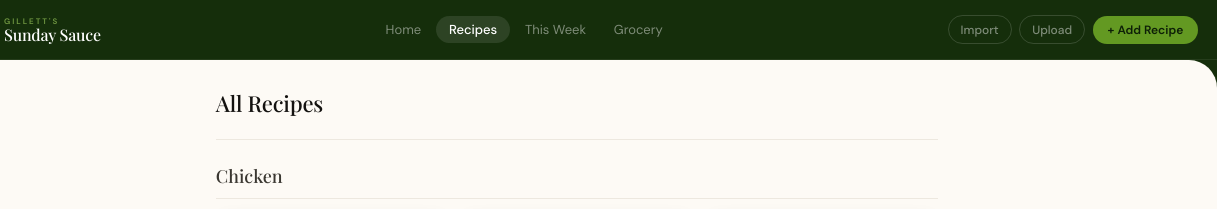
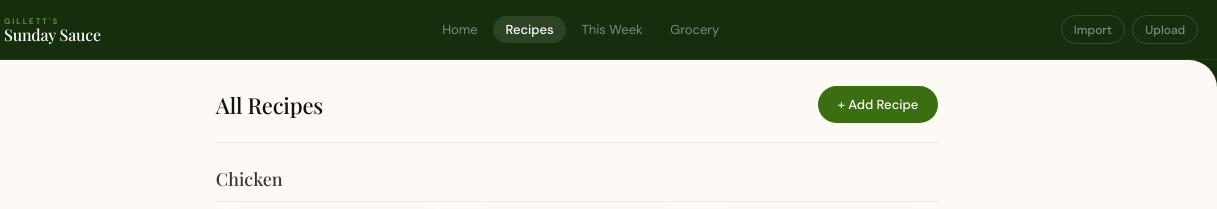
Before and after one commit to jackgillettcc7-coder/recipe-planner, a plain HTML site: page index.html in a window 1280 px wide. Both pictures are taken after a click on the button "Recipes". Shown: the top 209 px of the page, 63-1280 px from the left. Drawn offline with nearby package versions, Linux system fonts and the light colour scheme; a web font is replaced by a local one.

Commit message:
Move Add Recipe from the top bar into the Recipes page header
Co-Authored-By: Claude Opus 5.5 <noreply@anthropic.com>
Claude-Session: https://claude.ai/code/session_01TqnV92csGdMUvqMQv86fwu

```diff
--- a/index.html
+++ b/index.html
@@ -40,7 +40,6 @@
     <div class="nav-actions">
       <button id="nav-import" class="btn-nav-ghost" title="Load built-in recipe library">Import</button>
       <button id="nav-upload" class="btn-nav-ghost" title="Upload recipes JSON">Upload</button>
-      <button id="btn-new-recipe" class="btn-nav-primary">+ Add Recipe</button>
     </div>
   </nav>
 
@@ -98,6 +97,7 @@
       <section id="view-list" class="view">
         <div class="page-header">
           <h2>All Recipes</h2>
+          <button id="btn-new-recipe" class="btn-primary">+ Add Recipe</button>
         </div>
         <div id="recipe-grid" class="recipe-grid"></div>
       </section>
```
